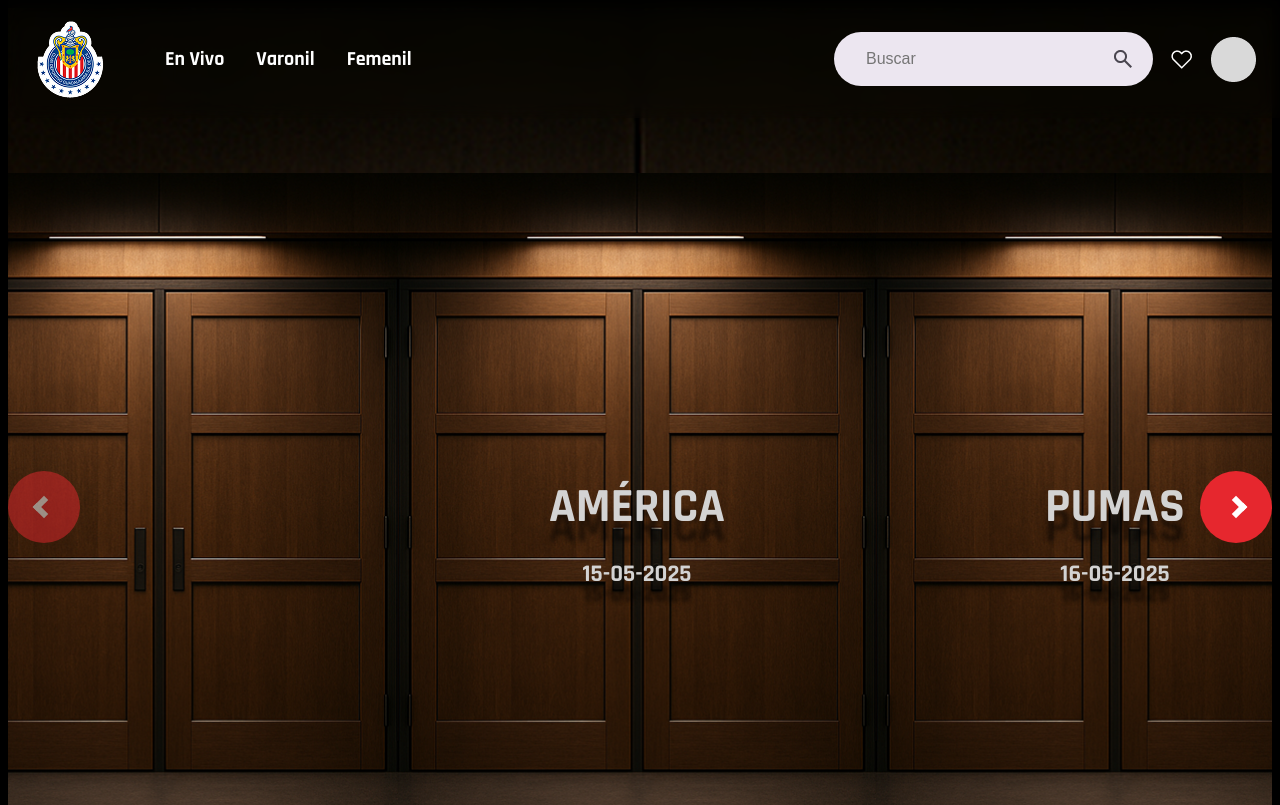
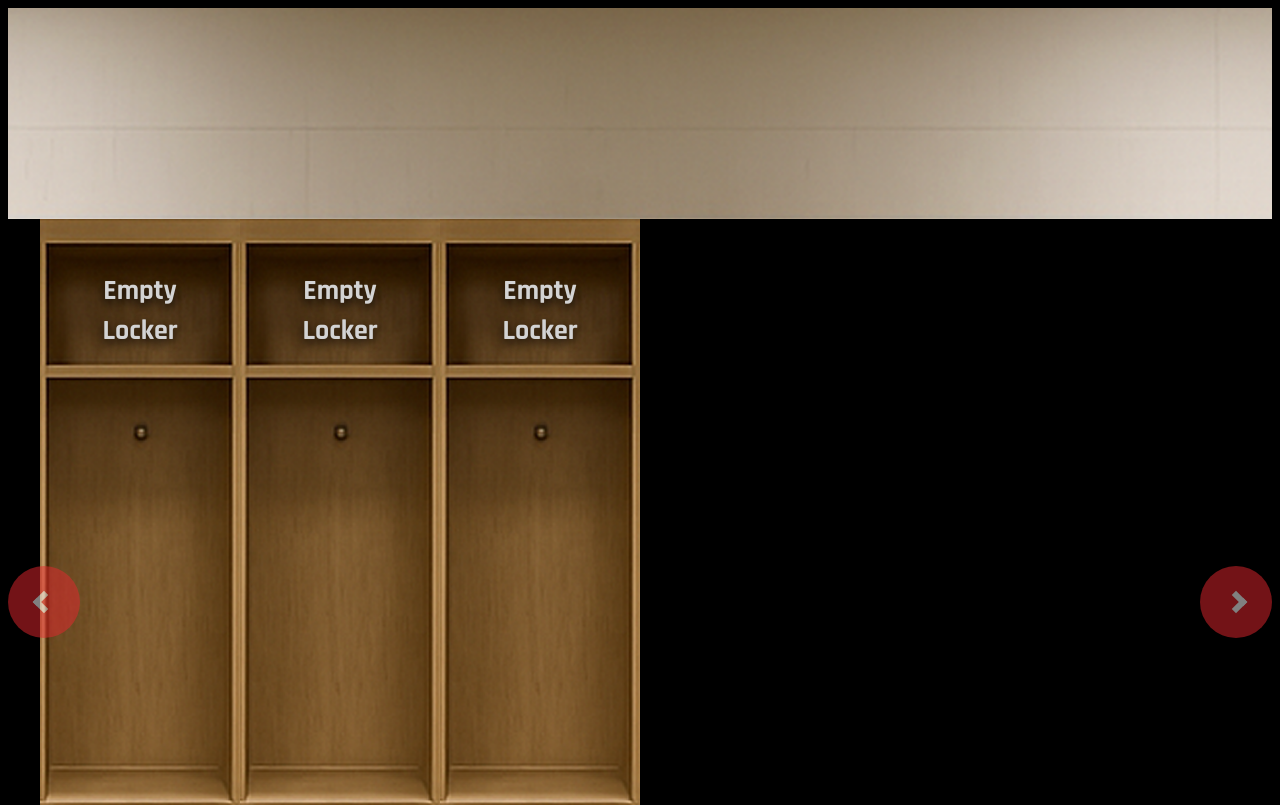
Before and after one commit to DiegoIvanR/ChivasAuctions, a React (Vite) app in the folder Subastas-Chivas/: page /locker-room in a window 1280 px wide. Shown: the top 805 px of the page. Built offline with nearby package versions, Linux system fonts and the light colour scheme; a web font is replaced by a local one.

Commit message:
connection between doorcarousel and lockerroom

```diff
--- a/Subastas-Chivas/src/App.jsx
+++ b/Subastas-Chivas/src/App.jsx
@@ -1,19 +1,17 @@
 import React from 'react';
-import ReactDOM from 'react-dom';
+import { BrowserRouter as Router, Routes, Route } from 'react-router-dom';
+import DoorCarousel from './DoorCarousel';
+import LockerRoom from './LockerRoom';
 
-import Header from './Header.jsx';
-import DoorCarousel from './DoorCarousel.jsx';
-import LockerRoom from './LockerRoom.jsx';
-import Footer from './Footer.jsx';
-
-function App() {
+const App = () => {
   return (
-    <div className="App">
-      <Header/>
-      <DoorCarousel/>
-      <Footer/>
-    </div>
+    <Router>
+      <Routes>
+        <Route path="/" element={<DoorCarousel />} />
+        <Route path="/locker-room" element={<LockerRoom />} />
+      </Routes>
+    </Router>
   );
-}
+};
 
 export default App;
--- a/Subastas-Chivas/src/DoorCarousel.jsx
+++ b/Subastas-Chivas/src/DoorCarousel.jsx
@@ -1,363 +1,65 @@
-// DoorCarousel.jsx
 import React, { useState, useEffect } from 'react';
-import { matches } from './matches.js'; // Import the matches data
-import ArrowButton from './ArrowButton'; // Import the ArrowButton component
-import Door from './Door'; // Import the Door component
-
+import { matches } from './matches.js';
+import { useNavigate } from 'react-router-dom'; // Import useNavigate
+import ArrowButton from './ArrowButton';
+import Door from './Door';
 
 const DoorCarousel = () => {
-
   const [doors, setDoors] = useState([]);
+  const [startIndex, setStartIndex] = useState(0);
+  const [selectedDoor, setSelectedDoor] = useState(null);
+  const navigate = useNavigate(); // Initialize navigate
 
   useEffect(() => {
-    // Step 1: Get an array of all the match values
     const allMatches = Object.keys(matches).map(key => matches[key]);
-
-    // Step 2: Add empty items at the beginning and end
     const withPadding = [
-      { id: 0, team: '' },    // empty at start
-      ...allMatches,          // real matches
-      { id: -1, team: '' }     // empty at end
+      { id: 0, team: '', match: '' },
+      ...allMatches,
+      { id: -1, team: '', match: '' }
     ];
-
-    // Step 3: Save it in state
     setDoors(withPadding);
   }, []);
-  const [startIndex, setStartIndex] = useState(0);
-  const [selectedDoor, setSelectedDoor] = useState(null);
-
-  // Render all doors, not just visible ones
-  // This is important for smooth transitions
 
   const handlePrev = () => {
     if (startIndex > 0) {
-      setStartIndex(startIndex - 1); // Slide to the left
+      setStartIndex(startIndex - 1);
     }
   };
 
   const handleNext = () => {
     if (startIndex < doors.length - 3) {
-      setStartIndex(startIndex + 1); // Slide to the right
+      setStartIndex(startIndex + 1);
     }
   };
 
-  const handleDoorClick = (doorId) => {
-    setSelectedDoor(doorId);
+  const handleDoorClick = (door) => {
+    setSelectedDoor(door.id);
+    navigate('/locker-room', { state: { match: door.match } }); // Navigate to LockerRoom with match data
   };
 
   return (
     <div className="carousel-container">
       <img src="../public/top-door-frame.png" className="top-door-frame" alt="Top door frame" />
       <div className="carousel-controls">
-        <div className='door-frames'>
-          <img src="../public/right-door-frame.png" className="door-frame" alt="Left door frame" />
-          <img src="../public/right-door-frame.png" className="door-frame" alt="Right door frame" />
-        </div>
-
-        {/* Sliding doors container - render ALL doors, not just visible ones */}
-        <div
-          className="door-list"
-          style={{
-            transform: `translateX(calc(50% - ${startIndex * 478}px - 720px))`, // Center the doors and adjust for sliding
-          }}
-        >
+        <div className="door-list" style={{ transform: `translateX(calc(50% - ${startIndex * 478}px - 720px))` }}>
           {doors.map((door) => (
             <div key={door.id} className="door-wrapper">
               <Door
                 door={door}
-                onClick={handleDoorClick}
+                onClick={() => handleDoorClick(door)}
                 isSelected={selectedDoor === door.id}
               />
             </div>
           ))}
         </div>
-
-        {/* Arrow buttons */}
         <div className="arrow-buttons">
-          <ArrowButton
-            direction="left"
-            onClick={handlePrev}
-            disabled={startIndex === 0}
-          />
-          <ArrowButton
-            direction="right"
-            onClick={handleNext}
-            disabled={startIndex >= doors.length - 3}
-          />
+          <ArrowButton direction="left" onClick={handlePrev} disabled={startIndex === 0} />
+          <ArrowButton direction="right" onClick={handleNext} disabled={startIndex >= doors.length - 3} />
         </div>
       </div>
-
-      {selectedDoor && (
-        <div className="selected-message">
-          You selected Door {selectedDoor}!
-        </div>
-      )}
+      {selectedDoor && <div className="selected-message">You selected Door {selectedDoor}!</div>}
     </div>
   );
 };
 
 export default DoorCarousel;
-
-
-/*
-// Date Picker Component
-const DatePicker = () => {
-  const [showCalendar, setShowCalendar] = useState(false);
-  const [selectedDate, setSelectedDate] = useState('');
-
-  const daysInMonth = (month, year) => {
-    return new Date(year, month + 1, 0).getDate();
-  };
-
-  const today = new Date();
-  const [viewDate, setViewDate] = useState({
-    month: today.getMonth(),
-    year: today.getFullYear()
-  });
-
-  const monthNames = ["January", "February", "March", "April", "May", "June",
-    "July", "August", "September", "October", "November", "December"];
-
-  const generateCalendarDays = () => {
-    const days = [];
-    const firstDay = new Date(viewDate.year, viewDate.month, 1).getDay();
-    const daysCount = daysInMonth(viewDate.month, viewDate.year);
-
-    // Add empty cells for days before the first day of month
-    for (let i = 0; i < firstDay; i++) {
-      days.push(<div key={`empty-${i}`} className="h-8 w-8"></div>);
-    }
-
-    // Add days of month
-    for (let i = 1; i <= daysCount; i++) {
-      const dateStr = `${viewDate.year}-${String(viewDate.month + 1).padStart(2, '0')}-${String(i).padStart(2, '0')}`;
-      days.push(
-        <div
-          key={`day-${i}`}
-          onClick={() => {
-            setSelectedDate(dateStr);
-            setShowCalendar(false);
-          }}
-          className={`h-8 w-8 rounded-full flex items-center justify-center cursor-pointer hover:bg-blue-200
-            ${selectedDate === dateStr ? 'bg-blue-500 text-white' : ''}`}
-        >
-          {i}
-        </div>
-      );
-    }
-
-    return days;
-  };
-
-  const prevMonth = () => {
-    setViewDate(prev => {
-      if (prev.month === 0) {
-        return { month: 11, year: prev.year - 1 };
-      }
-      return { ...prev, month: prev.month - 1 };
-    });
-  };
-
-  const nextMonth = () => {
-    setViewDate(prev => {
-      if (prev.month === 11) {
-        return { month: 0, year: prev.year + 1 };
-      }
-      return { ...prev, month: prev.month + 1 };
-    });
-  };
-
-  return (
-    <div className="mb-8 relative">
-      <h2 className="text-xl font-bold mb-4">Date Picker</h2>
-      <div className="flex">
-        <input
-          type="text"
-          readOnly
-          value={selectedDate}
-          placeholder="Select a date"
-          onClick={() => setShowCalendar(!showCalendar)}
-          className="border p-2 rounded-lg cursor-pointer w-full"
-        />
-        <button
-          onClick={() => setShowCalendar(!showCalendar)}
-          className="ml-2 bg-gray-200 p-2 rounded-lg"
-        >
-          <Calendar size={20} />
-        </button>
-      </div>
-
-      {showCalendar && (
-        <div className="absolute z-10 mt-2 bg-white rounded-lg shadow-lg border p-3 w-72">
-          <div className="flex justify-between items-center mb-2">
-            <button onClick={prevMonth} className="p-1 hover:bg-gray-200 rounded">
-              &lt;
-            </button>
-            <div>{monthNames[viewDate.month]} {viewDate.year}</div>
-            <button onClick={nextMonth} className="p-1 hover:bg-gray-200 rounded">
-              &gt;
-            </button>
-          </div>
-
-          <div className="grid grid-cols-7 gap-1 text-center">
-            {['Su', 'Mo', 'Tu', 'We', 'Th', 'Fr', 'Sa'].map(day => (
-              <div key={day} className="text-sm font-semibold">{day}</div>
-            ))}
-            {generateCalendarDays()}
-          </div>
-        </div>
-      )}
-    </div>
-  );
-};
-
-// DateTime Picker Component
-const DateTimePicker = () => {
-  const [showPicker, setShowPicker] = useState(false);
-  const [selectedDate, setSelectedDate] = useState('');
-  const [selectedTime, setSelectedTime] = useState('12:00');
-
-  const daysInMonth = (month, year) => {
-    return new Date(year, month + 1, 0).getDate();
-  };
-
-  const today = new Date();
-  const [viewDate, setViewDate] = useState({
-    month: today.getMonth(),
-    year: today.getFullYear()
-  });
-
-  const monthNames = ["January", "February", "March", "April", "May", "June",
-    "July", "August", "September", "October", "November", "December"];
-
-  const generateCalendarDays = () => {
-    const days = [];
-    const firstDay = new Date(viewDate.year, viewDate.month, 1).getDay();
-    const daysCount = daysInMonth(viewDate.month, viewDate.year);
-
-    // Add empty cells for days before the first day of month
-    for (let i = 0; i < firstDay; i++) {
-      days.push(<div key={`empty-${i}`} className="h-8 w-8"></div>);
-    }
-
-    // Add days of month
-    for (let i = 1; i <= daysCount; i++) {
-      const dateStr = `${viewDate.year}-${String(viewDate.month + 1).padStart(2, '0')}-${String(i).padStart(2, '0')}`;
-      days.push(
-        <div
-          key={`day-${i}`}
-          onClick={() => setSelectedDate(dateStr)}
-          className={`h-8 w-8 rounded-full flex items-center justify-center cursor-pointer hover:bg-blue-200
-            ${selectedDate === dateStr ? 'bg-blue-500 text-white' : ''}`}
-        >
-          {i}
-        </div>
-      );
-    }
-
-    return days;
-  };
-
-  const prevMonth = () => {
-    setViewDate(prev => {
-      if (prev.month === 0) {
-        return { month: 11, year: prev.year - 1 };
-      }
-      return { ...prev, month: prev.month - 1 };
-    });
-  };
-
-  const nextMonth = () => {
-    setViewDate(prev => {
-      if (prev.month === 11) {
-        return { month: 0, year: prev.year + 1 };
-      }
-      return { ...prev, month: prev.month + 1 };
-    });
-  };
-
-  // Generate hours for select
-  const hours = [];
-  for (let i = 0; i < 24; i++) {
-    hours.push(String(i).padStart(2, '0'));
-  }
-
-  // Generate minutes for select
-  const minutes = [];
-  for (let i = 0; i < 60; i += 5) {
-    minutes.push(String(i).padStart(2, '0'));
-  }
-
-  const handleTimeChange = (e) => {
-    setSelectedTime(e.target.value);
-  };
-
-  const confirmDateTime = () => {
-    setShowPicker(false);
-  };
-
-  const formattedDateTime = selectedDate && selectedTime ?
-    `${selectedDate} ${selectedTime}` : '';
-
-  return (
-    <div className="relative">
-      <h2 className="text-xl font-bold mb-4">Date & Time Picker</h2>
-      <div className="flex">
-        <input
-          type="text"
-          readOnly
-          value={formattedDateTime}
-          placeholder="Select date and time"
-          onClick={() => setShowPicker(!showPicker)}
-          className="border p-2 rounded-lg cursor-pointer w-full"
-        />
-        <button
-          onClick={() => setShowPicker(!showPicker)}
-          className="ml-2 bg-gray-200 p-2 rounded-lg"
-        >
-          <Clock size={20} />
-        </button>
-      </div>
-
-      {showPicker && (
-        <div className="absolute z-10 mt-2 bg-white rounded-lg shadow-lg border p-3 w-80">
-          <div className="flex justify-between items-center mb-2">
-            <button onClick={prevMonth} className="p-1 hover:bg-gray-200 rounded">
-              &lt;
-            </button>
-            <div>{monthNames[viewDate.month]} {viewDate.year}</div>
-            <button onClick={nextMonth} className="p-1 hover:bg-gray-200 rounded">
-              &gt;
-            </button>
-          </div>
-
-          <div className="grid grid-cols-7 gap-1 text-center mb-4">
-            {['Su', 'Mo', 'Tu', 'We', 'Th', 'Fr', 'Sa'].map(day => (
-              <div key={day} className="text-sm font-semibold">{day}</div>
-            ))}
-            {generateCalendarDays()}
-          </div>
-
-          <div className="mb-4">
-            <label className="block text-sm font-medium mb-1">Time:</label>
-            <input
-              type="time"
-              value={selectedTime}
-              onChange={handleTimeChange}
-              className="border p-2 rounded w-full"
-            />
-          </div>
-
-          <button
-            onClick={confirmDateTime}
-            disabled={!selectedDate}
-            className="bg-blue-500 text-white py-2 px-4 rounded w-full disabled:bg-gray-300"
-          >
-            Confirm
-          </button>
-        </div>
-      )}
-    </div>
-  );
-};
-*/
--- a/Subastas-Chivas/src/LockerRoom.jsx
+++ b/Subastas-Chivas/src/LockerRoom.jsx
@@ -1,34 +1,33 @@
 import React, { useState, useEffect } from 'react';
 import { jerseys } from './jerseys.js';
+import { useLocation } from 'react-router-dom'; // Import useLocation
 import ArrowButton from './ArrowButton';
 import Locker from './Locker.jsx';
 
 const LockerRoom = () => {
+  const location = useLocation(); // Get location state
+  const matchFilter = location.state?.match || ''; // Retrieve match from state
   const [lockers, setLockers] = useState([]);
   const [startIndex, setStartIndex] = useState(0);
   const [selectedLocker, setSelectedLocker] = useState(null);
   const [visibleLockers, setVisibleLockers] = useState(7);
 
-  // Width of each locker viewport slot
+
   const lockerWidth = 200;
 
   useEffect(() => {
-    // Step 1: Get an array of all the match values
-    const allJerseys = Object.keys(jerseys).map(key => jerseys[key]);
+    const filteredJerseys = jerseys.filter(jersey => jersey.match === matchFilter);
 
-    // Step 2: Add empty items at the beginning and end
     const withPadding = [
       { id: 0, player: "Empty Locker", match: "No Match", signed: false, used: false},    // empty at start
       { id: 321, player: "Empty Locker", match: "No Match", signed: false, used: false},
-      ...allJerseys,          // real matches
+      ...filteredJerseys,          // real matches
       { id: -1, player: "Empty Locker", match: "No Match", signed: false, used: false}     // empty at end
     ];
+    setLockers(withPadding);
 
-    // Step 3: Save it in state
-    setLockers(withPadding);
-  }, []);
+  }, [matchFilter]);
 
-  // Effect to handle responsive visible lockers
   useEffect(() => {
     const handleResize = () => {
       const width = window.innerWidth;
@@ -57,12 +56,12 @@
     return () => window.removeEventListener('resize', handleResize);
   }, []);
 
-  // Ensure startIndex stays valid when visible lockers change
   useEffect(() => {
     if (startIndex > lockers.length - visibleLockers && lockers.length > 0) {
       setStartIndex(Math.max(0, lockers.length - visibleLockers));
     }
   }, [visibleLockers, lockers.length, startIndex]);
+
 
   const handlePrev = () => {
     if (startIndex > 0) {
--- a/Subastas-Chivas/src/matches.js
+++ b/Subastas-Chivas/src/matches.js
@@ -6,7 +6,8 @@
       local: true,
       league: "Liga MX",
       season: "25/25",
-      active: true
+      active: true,
+      match: "america_15_05_2025",
     },
     {
       id: 2,
```
